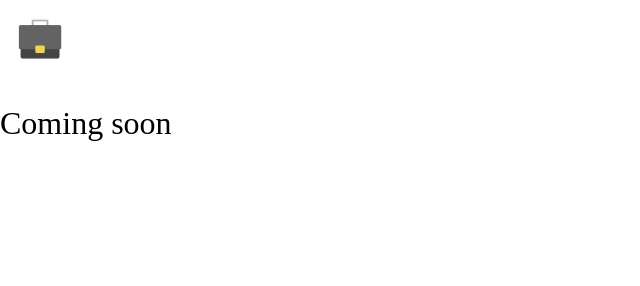
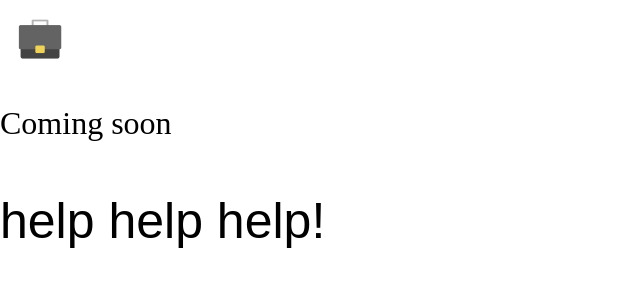
Before and after one commit to treakj/Teste-Le-Wagon, a plain HTML site: page index.html in a window 1280 px wide. Shown: the whole page, without its empty margins (0-640 px from the left). Drawn offline with Linux system fonts and the light colour scheme.

Commit message:
incluindo o help help help no main

```diff
--- a/index.html
+++ b/index.html
@@ -7,5 +7,6 @@
 <body>
 	<img src="briefcase.png" id="logo">
 	<h1>Coming soon</h1>
+	<p>help help help!</p>
 </body>
 </html>
--- a/style.css
+++ b/style.css
@@ -12,3 +12,8 @@ h1 {
 	height: 80px;
 	width: 80px;
 }
+
+body p {
+	font-family: Arial;
+	font-size: 50px;
+}
```
